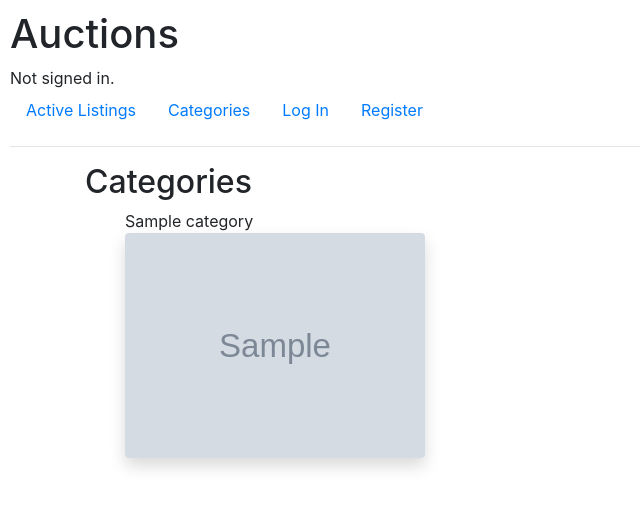
After one commit to pedrovmcastro/Auction-Marketplace, a Django app: page /categories in a window 1280 px wide. The commit adds this page. Shown: the top 508 px of the page, without its empty margins (0-640 px from the left). Run offline with Django 3.2, Linux system fonts and the light colour scheme; tables that the repository leaves empty hold one stand-in row (values such as "Sample post"); grey boxes marked "Sample" are stand-in pictures; some libraries are stand-ins or nearby versions.

Commit message:
created categories.html template

```diff
--- /dev/null
+++ b/auctions/templates/auctions/categories.html
@@ -0,0 +1,15 @@
+{% extends "auctions/layout.html" %}
+
+{% block body %}
+    <h2>Categories</h2>
+
+    <ul>
+        {% for category in categories %}
+            {{ category.name }}
+            <div>
+                <img src="{{ category.photo.url }}" alt="{{ category.name }}" class="img-fluid rounded shadow" width="300" height="200">
+            </div>
+        {% endfor %}
+    </ul>
+
+{% endblock body %}
--- a/auctions/templates/auctions/layout.html
+++ b/auctions/templates/auctions/layout.html
@@ -23,7 +23,7 @@
                 <a class="nav-link" href="{% url 'index' %}">Active Listings</a>
             </li>
             <li class="nav-item">
-                <a class="nav-link" href="{% url 'create' %}">Create Listing</a>
+                <a class="nav-link" href="{% url 'categories' %}">Categories</a>
             </li>
             {% if user.is_authenticated %}
                 <li class="nav-item">
```
